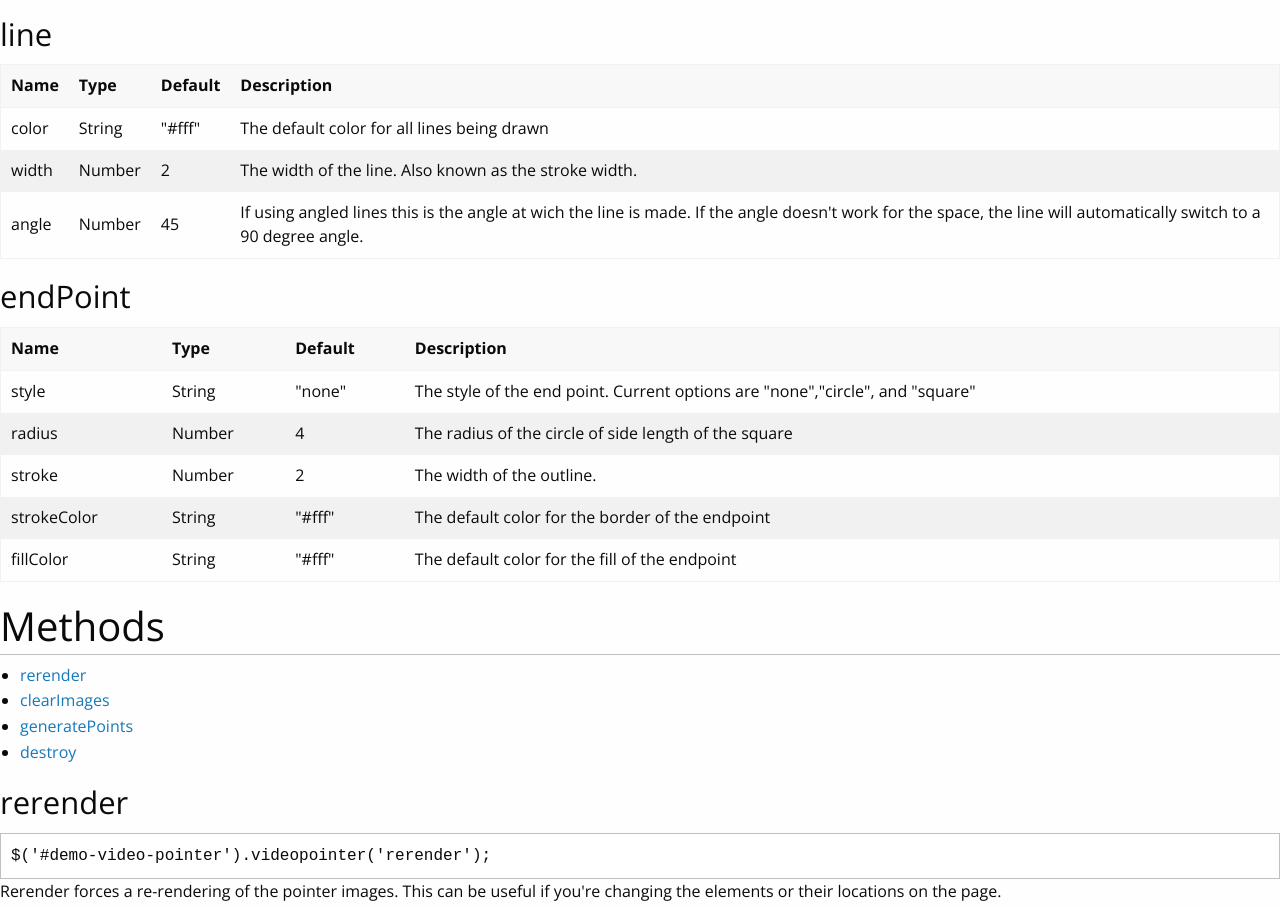
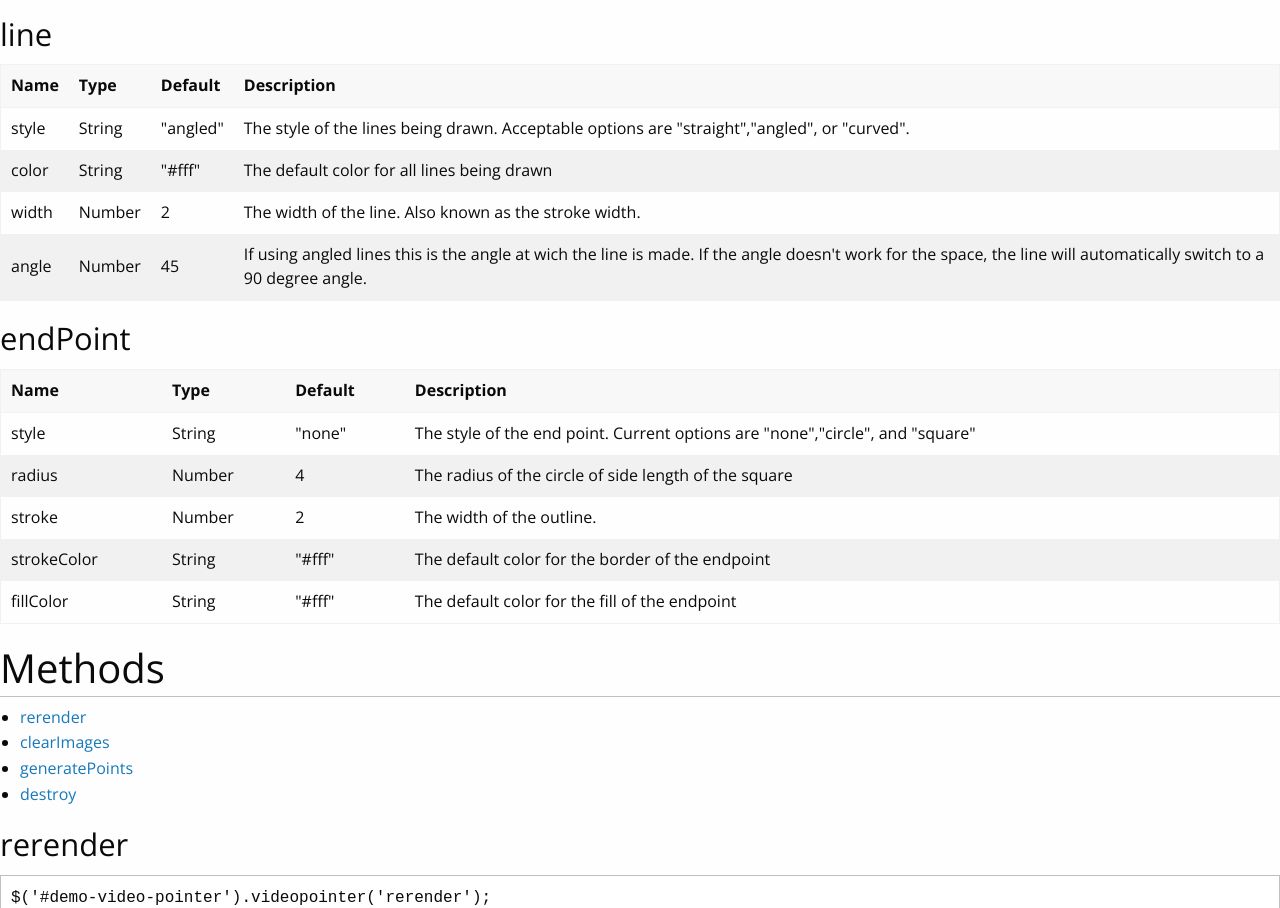
Before and after one commit to fissionman924/videopointer, a plain HTML site: page index.html in a window 1280 px wide. Shown: the part 2360-3268 px from the top of the page. Drawn offline with nearby package versions, Linux system fonts and the light colour scheme.

Commit message:
Line style doc update

```diff
--- a/index.html
+++ b/index.html
@@ -180,6 +180,12 @@
                 </thead>
                 <tbody>
                     <tr>
+                        <td>style</td>
+                        <td>String</td>
+                        <td>"angled"</td>
+                        <td>The style of the lines being drawn. Acceptable options are "straight","angled", or "curved".</td>
+                    </tr>
+                    <tr>
                         <td>color</td>
                         <td>String</td>
                         <td>"#fff"</td>
```
